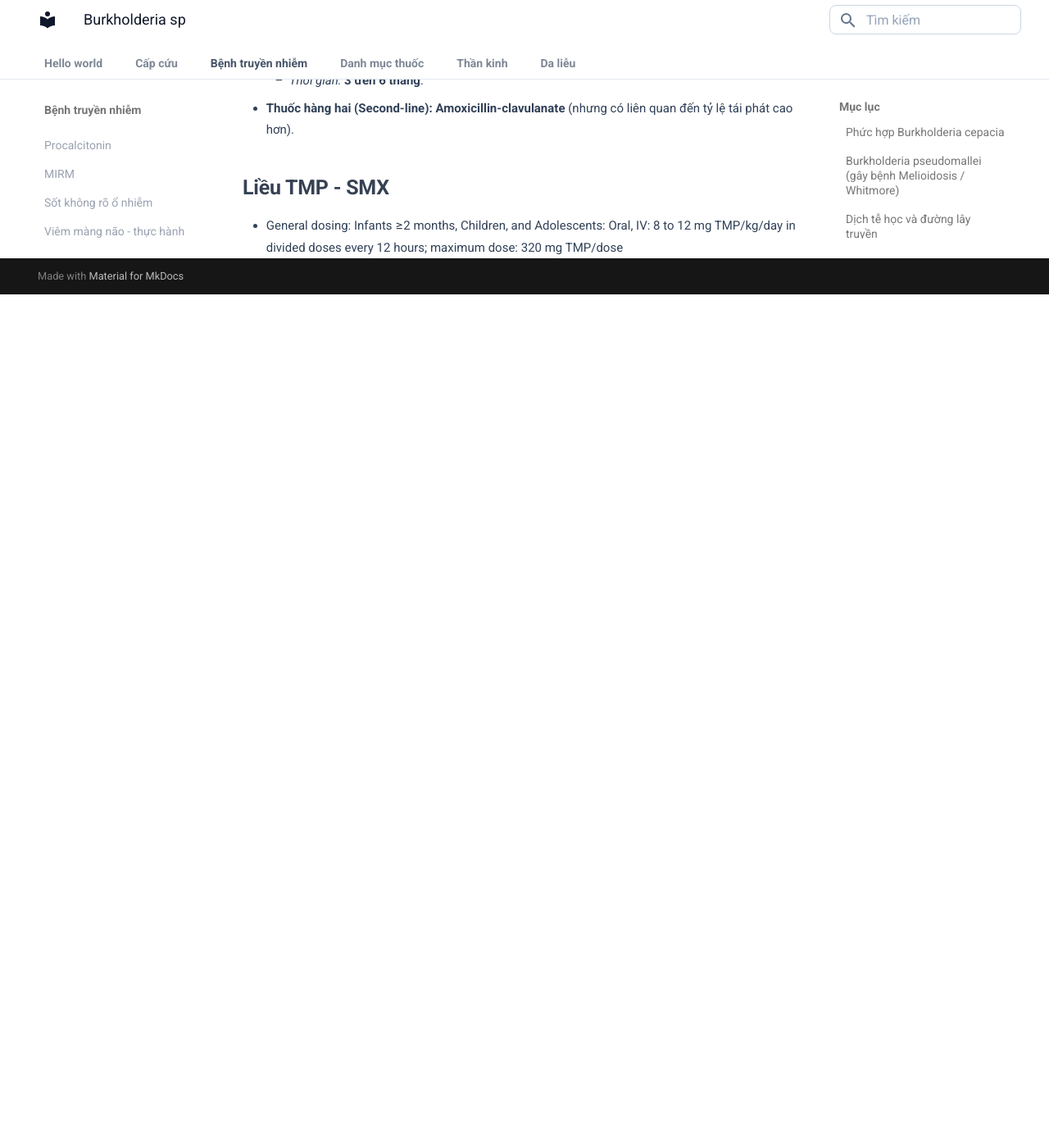
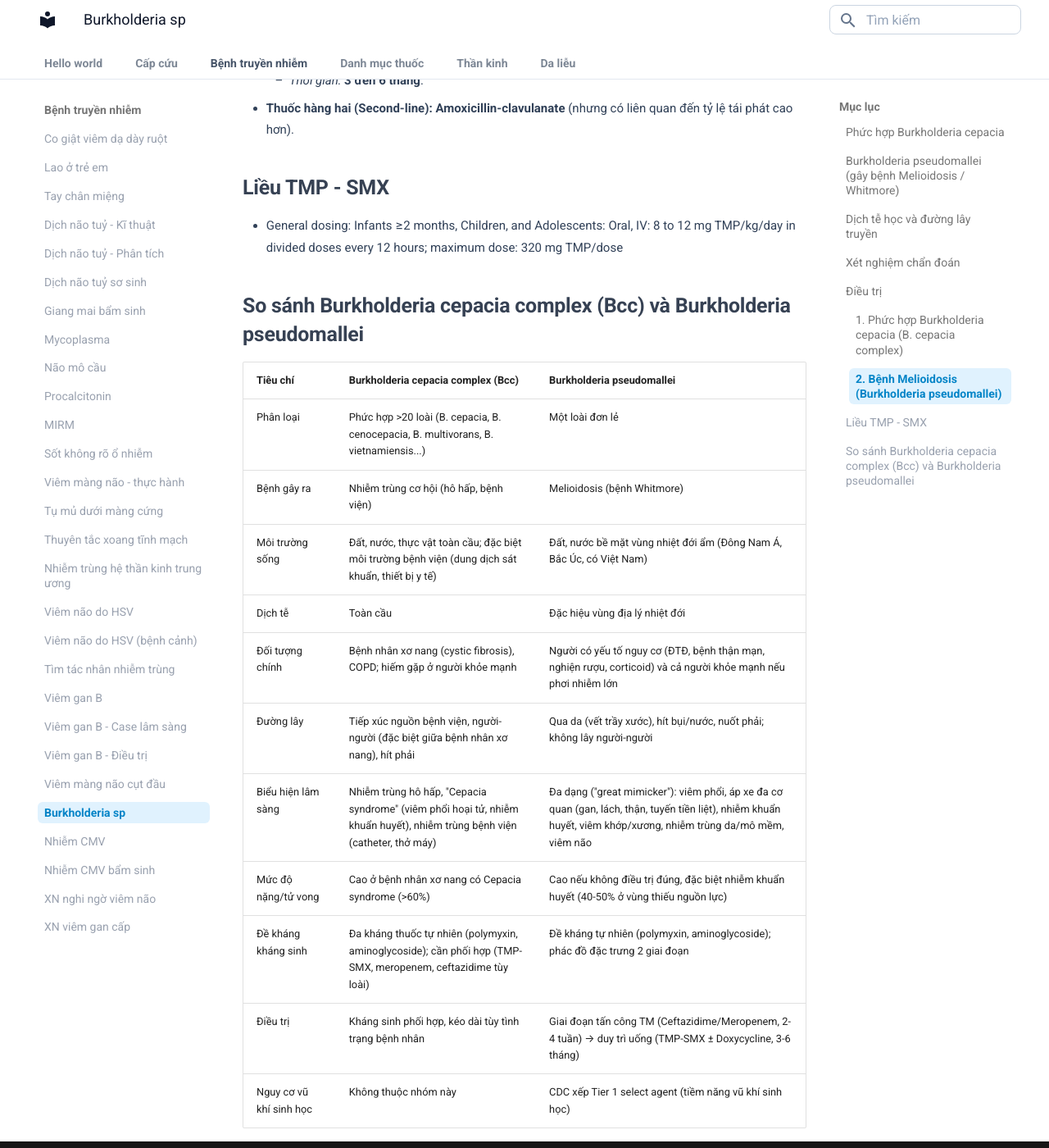
Before and after one commit to Nam9396/medical_note, an MkDocs documentation site: the page built from docs/2_infectious_disease/burkholderia-cepacia.md, in a window 1280 px wide and 1400 px high, scrolled down 2347 px. Shown: the whole window at 82% size. Built offline with MkDocs 1.6.1 and Material for MkDocs 9.7.7, drawn with Linux system fonts in a browser that asks for light colours; before the commit the page ends 2706 px from its top, so only the background shows below that; some of the changed lines change nothing that is shown.

Commit message:
Add DRESS syndrome documentation and comparison table with Burkholderia pseudomallei

```diff
--- a/docs/2_infectious_disease/burkholderia-cepacia.md
+++ b/docs/2_infectious_disease/burkholderia-cepacia.md
@@ -68,3 +68,19 @@
 ## Liều TMP - SMX
 
 - General dosing: Infants ≥2 months, Children, and Adolescents: Oral, IV: 8 to 12 mg TMP/kg/day in divided doses every 12 hours; maximum dose: 320 mg TMP/dose
+
+## So sánh Burkholderia cepacia complex (Bcc) và Burkholderia pseudomallei
+
+| Tiêu chí | Burkholderia cepacia complex (Bcc) | Burkholderia pseudomallei |
+|---|---|---|
+| Phân loại | Phức hợp >20 loài (B. cepacia, B. cenocepacia, B. multivorans, B. vietnamiensis...) | Một loài đơn lẻ |
+| Bệnh gây ra | Nhiễm trùng cơ hội (hô hấp, bệnh viện) | Melioidosis (bệnh Whitmore) |
+| Môi trường sống | Đất, nước, thực vật toàn cầu; đặc biệt môi trường bệnh viện (dung dịch sát khuẩn, thiết bị y tế) | Đất, nước bề mặt vùng nhiệt đới ẩm (Đông Nam Á, Bắc Úc, có Việt Nam) |
+| Dịch tễ | Toàn cầu | Đặc hiệu vùng địa lý nhiệt đới |
+| Đối tượng chính | Bệnh nhân xơ nang (cystic fibrosis), COPD; hiếm gặp ở người khỏe mạnh | Người có yếu tố nguy cơ (ĐTĐ, bệnh thận mạn, nghiện rượu, corticoid) và cả người khỏe mạnh nếu phơi nhiễm lớn |
+| Đường lây | Tiếp xúc nguồn bệnh viện, người-người (đặc biệt giữa bệnh nhân xơ nang), hít phải | Qua da (vết trầy xước), hít bụi/nước, nuốt phải; không lây người-người |
+| Biểu hiện lâm sàng | Nhiễm trùng hô hấp, "Cepacia syndrome" (viêm phổi hoại tử, nhiễm khuẩn huyết), nhiễm trùng bệnh viện (catheter, thở máy) | Đa dạng ("great mimicker"): viêm phổi, áp xe đa cơ quan (gan, lách, thận, tuyến tiền liệt), nhiễm khuẩn huyết, viêm khớp/xương, nhiễm trùng da/mô mềm, viêm não |
+| Mức độ nặng/tử vong | Cao ở bệnh nhân xơ nang có Cepacia syndrome (>60%) | Cao nếu không điều trị đúng, đặc biệt nhiễm khuẩn huyết (40-50% ở vùng thiếu nguồn lực) |
+| Đề kháng kháng sinh | Đa kháng thuốc tự nhiên (polymyxin, aminoglycoside); cần phối hợp (TMP-SMX, meropenem, ceftazidime tùy loài) | Đề kháng tự nhiên (polymyxin, aminoglycoside); phác đồ đặc trưng 2 giai đoạn |
+| Điều trị | Kháng sinh phối hợp, kéo dài tùy tình trạng bệnh nhân | Giai đoạn tấn công TM (Ceftazidime/Meropenem, 2-4 tuần) → duy trì uống (TMP-SMX ± Doxycycline, 3-6 tháng) |
+| Nguy cơ vũ khí sinh học | Không thuộc nhóm này | CDC xếp Tier 1 select agent (tiềm năng vũ khí sinh học) |
--- /dev/null
+++ b/docs/5_dermatology/hoi-chung-dress.md
@@ -0,0 +1,171 @@
+
+# Hội chứng DRESS (do Cotrim/TMP-SMX)
+
+## Định nghĩa & dịch tễ
+
+- Drug Reaction with Eosinophilia and Systemic Symptoms
+- Phản ứng thuốc **chậm**, nặng, đe dọa tính mạng, tổn thương da + ≥1 tạng nội.
+- Kháng sinh chiếm ~30% DRESS trẻ em, TMP-SMX là thủ phạm chính.
+
+## Phản ứng thuốc chậm là gì
+
+- Xảy ra sau >6h đến vài tuần (khác phản ứng tức thì qua IgE, xảy ra trong phút-giờ).
+- Cơ chế qua tế bào lympho T (type IV, Gell-Coombs), cần thời gian mẫn cảm hóa.
+- Nhóm SCAR (severe cutaneous adverse reactions): DRESS, SJS/TEN, AGEP.
+
+## Thời gian khởi phát
+
+- Điển hình 2-8 tuần sau dùng thuốc; thể nhanh (accelerated) có thể trong 6 ngày nếu tái phơi nhiễm.
+
+##  Đặc điểm ban da
+
+- Dát-sẩn lan tỏa, thâm nhiễm, phù nề; phù mặt đặc trưng (đặc biệt quanh mắt).
+- Có thể có mụn mủ nhỏ vô khuẩn, bọng nước/tử ban (thể nặng); bong vảy giai đoạn muộn.
+- KHÔNG có hoại tử thượng bì lan rộng, Nikolsky thường âm tính (khác SJS/TEN).
+- Thường >50% BSA. Ngứa nhiều, kèm hạch to, sốt.
+
+## Thay đổi công thức máu
+
+- **Eosinophilia**: >700/mm³ hoặc >10% BC (đặc trưng nhất); có thể âm tính ở giai đoạn sớm → cần lặp lại XN.
+- **Lympho không điển hình** (giống tăng bạch cầu đơn nhân).
+- Tăng bạch cầu chung, giảm tiểu cầu, thiếu máu (thể nặng).
+- RegiSCAR tính điểm: eosinophil 700-1499 (+1), ≥1500 (+2); tiểu cầu <120.000 (+1); lympho tăng theo tuổi (+1).
+
+## RegiSCAR
+
+- Sổ đăng ký châu Âu (SCAR) → xây dựng thang điểm chẩn đoán DRESS.
+- Tiêu chí: sốt ≥38.5°C, hạch to ≥2 vị trí, eosinophil, lympho không điển hình, %BSA ≥50%, hình thái ban gợi ý, sinh thiết da, tổn thương tạng (mỗi tạng +1, tối đa 2), thời gian hồi phục >15 ngày, đã loại trừ nguyên nhân khác (≥3 XN âm tính).
+- Phân loại: <2 = loại trừ; 2-3 = có thể; 4-5 = khả năng cao; >5 = chắc chắn.
+- J-SCAR (Nhật) thêm tiêu chí tái hoạt HHV-6.
+
+##  Diễn tiến bệnh
+
+1. **Tiềm ẩn**: 2-8 tuần không triệu chứng sau dùng thuốc.
+2. **Khởi phát**: sốt, mệt, ngứa (dễ nhầm nhiễm virus) → ban lan dần.
+3. **Toàn phát**: nặng nhất, có thể **tiếp tục nặng lên dù đã ngừng thuốc**; tổn thương tạng rõ (gan hay gặp nhất, có thể suy gan cấp).
+4. **Hồi phục**: chậm, >15 ngày; da bong vảy dần.
+5. **Tái bùng phát (flare)**: đặc trưng DRESS, liên quan tái hoạt HHV-6/7, EBV, CMV; hoặc giảm corticoid quá nhanh.
+6. **Di chứng muộn**: viêm giáp tự miễn (Hashimoto), đái tháo đường type 1, lupus, viêm cơ tim tự miễn → cần theo dõi dài hạn.
+- Tử vong ~10%, chủ yếu do suy gan cấp, viêm cơ tim, nhiễm trùng huyết (do corticoid liều cao kéo dài).
+
+## Phân độ nặng
+
+- Không có thang điểm số hóa đồng thuận toàn cầu (khác RegiSCAR dùng để chẩn đoán) → dựa vào số tạng & mức độ tổn thương.
+
+| Mức độ | Đặc điểm |
+|---|---|
+| Nhẹ | 1 tạng tổn thương nhẹ, không rối loạn huyết động → ngoại trú/theo dõi sát |
+| Trung bình | 1-2 tạng mức trung bình → nhập viện, corticoid liều trung bình |
+| Nặng | Suy gan cấp, viêm cơ tim, tổn thương thận cần lọc máu, giảm 3 dòng TB máu, hoặc ≥2 tạng nặng → ICU, corticoid liều cao/pulse, cân nhắc IVIG/cyclosporine |
+
+- Gan: nhẹ (<3xULN) / trung bình (3-10xULN) / nặng (>10xULN hoặc rối loạn tổng hợp: INR↑, Bilirubin↑).
+- Cần đánh giá lại động vì bệnh có thể nặng lên theo thời gian.
+
+## Điều trị
+
+1. **Ngừng ngay thuốc nghi ngờ** + tất cả thuốc không thiết yếu; chống chỉ định vĩnh viễn nhóm sulfonamide.
+2. **Nhẹ**: hỗ trợ, corticoid tại chỗ, kháng histamin, theo dõi XN định kỳ.
+3. **Trung bình - nặng**: Corticosteroid toàn thân (Prednisolone 0.5-1mg/kg/ngày, cao hơn nếu rất nặng); **giảm liều rất chậm** (6-8 tuần+) để tránh tái bùng phát.
+4. **Không đáp ứng/chống chỉ định corticoid**: IVIG, Cyclosporine; cân nhắc kháng virus nếu nghi tái hoạt HHV-6 (bằng chứng hạn chế).
+5. **Hỗ trợ toàn diện**: bù dịch/điện giải, theo dõi gan/thận/tim/phổi sát, chăm sóc da, tránh kháng sinh có phản ứng chéo.
+6. **Dài hạn**: theo dõi TSH/FT4, đường huyết 1-2 năm; tư vấn tránh thuốc vĩnh viễn, cấp thẻ dị ứng thuốc.
+7. Patch test/LTT (lymphocyte transformation test) có thể làm sau hồi phục ≥6 tháng để xác định thuốc gây bệnh (độ nhạy không cao).
+
+
+
+# CASE LÂM SÀNG MINH HỌA: Nghi ngờ phản ứng thuốc liên quan Cotrim (TMP-SMX)
+
+*(Trích từ hồ sơ bệnh án, Bệnh viện Nhi Đồng 1 — dùng cho mục đích giảng dạy, đã lược bớt thông tin định danh)*
+
+## 1. Hành chính
+- Bệnh nhi: T.M.Q. (nam), sinh 05/03/2017 — **9 tuổi**
+- Khoa: Nhiễm - Thần kinh, Phòng 510
+- Số vào viện: 2096081
+- Lý do vào viện: **Sốt**, ngày thứ 6-7 của bệnh
+
+## 2. Bệnh sử
+- Khởi phát sốt khoảng 1 tuần trước nhập viện: 2-3 cữ sốt/ngày, Tmax 38-38.5°C, có đáp ứng thuốc hạ sốt; không đau đầu, không nôn ói, không co giật.
+- Khám tư, được kê kháng sinh uống theo toa.
+- 3-4 ngày trước nhập viện: còn sốt, xuất hiện **tiêu lỏng nhiều lần/ngày** sau khi uống kháng sinh theo toa ngoại viện.
+- Ngày nhập viện: sốt vẫn dao động, gia đình tự hạ sốt bằng lau mát, hạn chế thuốc hạ sốt đường uống vì lo ngại tình trạng **tăng men gan** phát hiện qua xét nghiệm trước đó → nhập viện Nhi Đồng 1.
+
+## 3. Tiền sử — điểm mấu chốt của case
+- **Áp xe tuyến nước bọt mang tai trái + áp xe quanh chân răng**, cấy mủ áp xe mọc **Burkholderia** (theo hội chẩn TMH).
+- **Đang điều trị Cotrim (TMP-SMX) liều 1 viên × 3 lần/ngày từ 26/06 đến nay** — dùng kéo dài (>1 tháng tính đến thời điểm nhập viện).
+- Tái khám cuối tuần trước nhập viện: **giảm liều Cotrim còn 1 viên × 2 lần/ngày do men gan tăng**, AST/ALT ghi nhận **130/130 U/L**.
+- Đang được theo dõi **dị ứng với Ceftazidime, Clindamycin, Vancomycin** (các kháng sinh dùng trong đợt điều trị áp xe trước đó) — nghi ngờ liên quan mề đay.
+- Không ghi nhận dị ứng/phản vệ trước đó, không tiền sử gia đình liên quan.
+
+## 4. Khám lâm sàng lúc vào viện (các hệ cơ quan chính)
+- Thần kinh: tỉnh, không co giật, cổ mềm, không dấu màng não, cơ lực và phản xạ gân xương bình thường, không liệt.
+- Tai-Mũi-Họng: họng đỏ nhẹ, không loét, không hạt Koplik.
+- Cơ-xương-khớp, thận-tiết niệu-sinh dục, răng-hàm-mặt, mắt, dinh dưỡng: chưa ghi nhận bất thường.
+- *(Hồ sơ không ghi nhận mô tả ban da, phù mặt hay hạch ngoại vi tại thời điểm khám ban đầu.)*
+
+## 5. Chẩn đoán tại thời điểm theo dõi (ngày bệnh thứ 9)
+- Sốt nhiễm trùng ngày 9 - Sốt kéo dài (B99)
+- Theo dõi dị ứng Ceftazidime, Clindamycin, Vancomycin (T78.4)
+- Viêm dạ dày khác (K29.6)
+- Nhiễm trùng đường ruột do vi khuẩn (A04)
+
+## 6. Xử trí đã ghi nhận
+- Kháng sinh: tiếp tục Ciprofloxacin, tạm dùng Linezolid; có kế hoạch hội chẩn Đơn vị Miễn dịch - Dị ứng để test da + test thử thách với nhóm Carbapenem trước khi nâng thang kháng sinh Gram âm.
+- Điều trị hỗ trợ: hạ sốt (aceTAB), bổ sung kẽm (A.T Zinc), men vi sinh (Lacbiosyn), thuốc bảo vệ niêm mạc dạ dày (Varogel), Dometin.
+- Cận lâm sàng bổ sung: tổng phân tích nước tiểu.
+- Kế hoạch tái khám TMH và khám Miễn dịch - Dị ứng sau xuất viện (vấn đề mề đay).
+
+## 7. Dữ liệu lâm sàng bổ sung (khai thác thêm ngoài hồ sơ trích xuất)
+
+Ngoài các thông tin ghi nhận trực tiếp trong hồ sơ, khai thác thêm trên bệnh nhi này cho thấy:
+- Sốt ≥38.5°C: **Có**
+- Hạch to (>1cm, ≥2 vị trí): **Không**
+- Eosinophil máu: **0.7-1.499 x10⁹/L** (tăng mức trung bình)
+- Lympho không điển hình: **Không**
+- Diện tích da tổn thương: **>50% BSA**
+- Hình thái ban: **có ≥2 đặc điểm gợi ý DRESS** (thâm nhiễm/phù nề, phù mặt, bong vảy dạng vảy nến, hoặc tử ban)
+- Sinh thiết da: **chưa thực hiện**
+- Số tạng tổn thương: **1 tạng** (gan — AST/ALT 130/130)
+- Thời gian hồi phục ≥15 ngày: **chưa rõ**, còn đang theo dõi
+- Đã loại trừ ≥3 nguyên nhân khác (ANA, cấy máu, viêm gan A/B/C, Mycoplasma/Chlamydia): **Chưa đủ**
+
+→ Như vậy, khác với nhận định ban đầu chỉ dựa trên phần hồ sơ trích xuất, bệnh nhi này **thực sự có ban da lan tỏa (>50% BSA) với hình thái gợi ý DRESS**, đi kèm tổn thương gan — đây là thông tin quan trọng làm thay đổi hướng chẩn đoán.
+
+## 8. Bàn luận — vì sao case này phù hợp với DRESS do Cotrim
+
+**Các yếu tố phù hợp với DRESS liên quan TMP-SMX:**
+- Thời gian dùng thuốc kéo dài (>1 tháng, từ 26/06) trước khi xuất hiện bất thường — phù hợp cửa sổ thời gian điển hình của phản ứng thuốc chậm do sulfonamide (thường vài tuần đến vài tháng sau phơi nhiễm, đặc biệt khi dùng kéo dài).
+- Sốt ≥38.5°C kéo dài.
+- Ban da lan tỏa >50% BSA, hình thái gợi ý DRESS (thâm nhiễm/phù nề).
+- Tăng eosinophil máu (0.7-1.499 x10⁹/L).
+- Tổn thương gan rõ (AST/ALT 130/130), đã phải giảm liều thuốc.
+- Có tình trạng nghi dị ứng thuốc (mề đay, theo dõi dị ứng Ceftazidime/Clindamycin/Vancomycin) song song — cho thấy cơ địa bệnh nhi có xu hướng phản ứng quá mẫn với nhiều thuốc, một đặc điểm hay gặp ở bệnh nhân DRESS (phản ứng chéo/đa nhạy cảm thuốc).
+
+**Điểm còn hạn chế:**
+- Không có hạch to, không có lympho không điển hình — hai tiêu chí này âm tính.
+- Chưa hoàn tất loại trừ đầy đủ các nguyên nhân khác (đang có chẩn đoán phân biệt nhiễm trùng đường ruột do vi khuẩn kèm theo, cần phân biệt rõ với DRESS).
+- Chưa đủ thời gian theo dõi để xác định tiêu chí hồi phục ≥15 ngày.
+
+**Kết luận cho mục đích giảng dạy:**
+Case minh họa điển hình cho tình huống **DRESS mức độ khả năng cao (probable)** liên quan Cotrim ở trẻ dùng kéo dài sau nhiễm Burkholderia — khởi đầu với tăng men gan đơn độc, sau đó bộc lộ thêm ban da lan tỏa và tăng eosinophil, minh chứng cho đặc điểm "diễn tiến nặng lên theo thời gian" của DRESS đã đề cập ở phần lý thuyết. Đây là lý do vì sao cần chủ động tầm soát toàn diện (công thức máu, khám da, hạch) ở bất kỳ bệnh nhân nào dùng Cotrim kéo dài có tăng men gan không rõ nguyên nhân khác.
+
+## 9. Áp dụng thang RegiSCAR
+
+| # | Tiêu chí | Dữ liệu bệnh nhân | Điểm |
+|---|---|---|---|
+| 1 | Sốt ≥38.5°C | Có | 0 |
+| 2 | Hạch to (>1cm, ≥2 vị trí) | Không | 0 |
+| 3 | Eosinophil | 0.7-1.499 x10⁹/L | **+1** |
+| 4 | Lympho không điển hình | Không | 0 |
+| 5 | Diện tích da >50% BSA | Có | **+1** |
+| 6 | Hình thái ban gợi ý DRESS | Có ≥2 đặc điểm | **+1** |
+| 7 | Sinh thiết da gợi ý chẩn đoán khác | Chưa làm | 0 |
+| 8 | Số tạng tổn thương | 1 tạng (gan) | **+1** |
+| 9 | Thời gian hồi phục ≥15 ngày | Không rõ | 0 |
+| 10 | Loại trừ nguyên nhân khác (≥3 XN âm tính) | Không (chưa đủ) | 0 |
+
+**Tổng điểm: 4/9 → Phân loại: Khả năng cao (probable case)**
+
+Nếu hoàn tất bộ xét nghiệm loại trừ nguyên nhân khác (đều âm tính) → có thể đạt 5/9; nếu theo dõi xác nhận hồi phục ≥15 ngày sau ngừng/giảm Cotrim → có thể đạt 6/9, chuyển sang mức **chắc chắn (definite case)**. Khuyến nghị hoàn tất các xét nghiệm loại trừ còn thiếu và theo dõi tiếp diễn biến lâm sàng để củng cố chẩn đoán.
+
+---
+*Tài liệu tổng hợp phục vụ giảng dạy dựa trên dữ liệu trích từ hồ sơ bệnh án thực tế. Đã lược bỏ một phần thông tin định danh bệnh nhân.*
```
Also changed, not shown: docs/5_dermatology/.pages.
